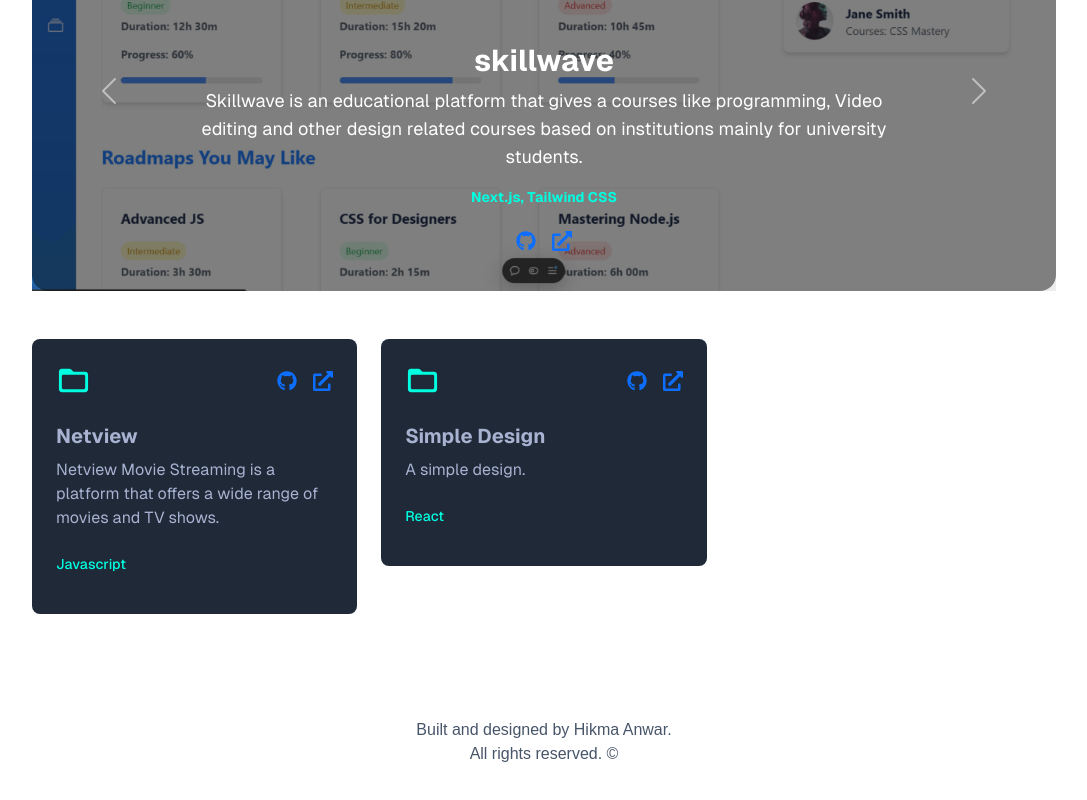
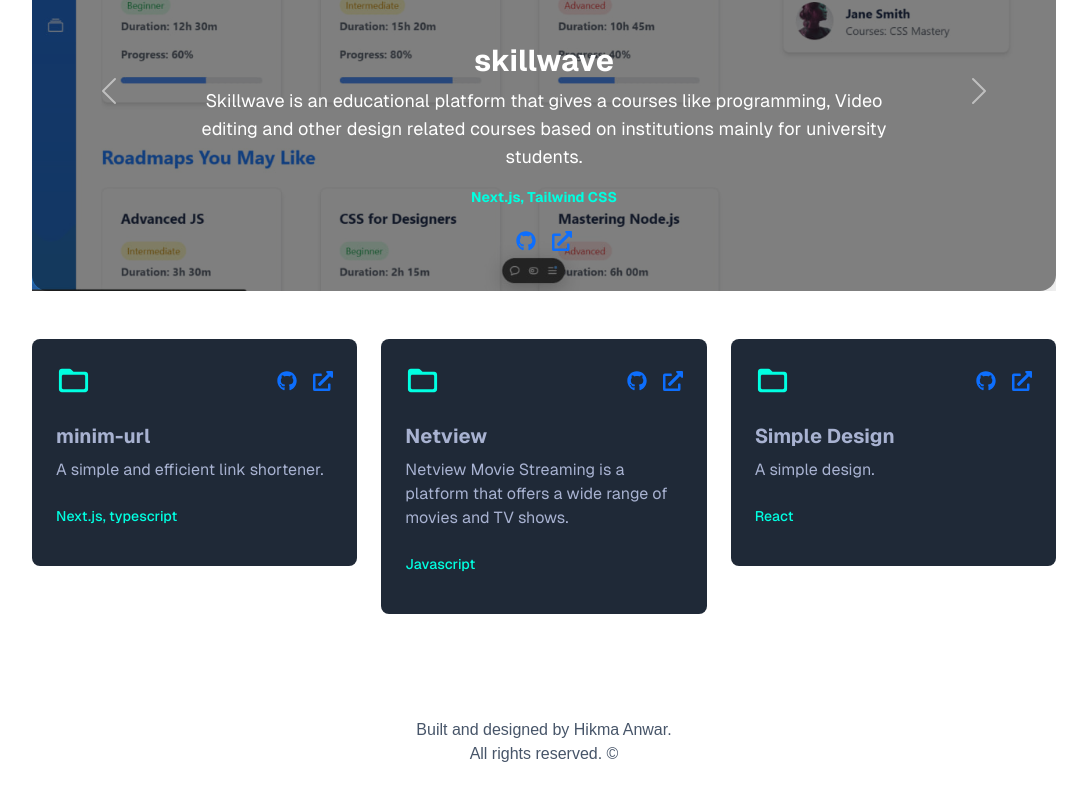
Before and after one commit to HikmaAnwar/hikma-s-portfolio, a Next.js app: page / in a window 1280 px wide. Shown: the part 1800-2600 px from the top of the page, without its empty margins (96-1183 px from the left). Built offline with nearby package versions, Linux system fonts and the light colour scheme.

Commit message:
fix: add Minim project details including description, tech stack, and links in Projects component

```diff
--- a/src/app/components/Projects.jsx
+++ b/src/app/components/Projects.jsx
@@ -61,6 +61,12 @@ const spotlightProjects = {
 };
 
 const projects = {
+  "minim-url": {
+    desc: "A simple and efficient link shortener.",
+    techStack: "Next.js, typescript",
+    link: "https://github.com/HikmaAnwar/minim-url",
+    open: "https://minim-url.vercel.app",
+  },
   Netview: {
     desc: "Netview Movie Streaming is a platform that offers a wide range of movies and TV shows.",
     techStack: "Javascript",
```
